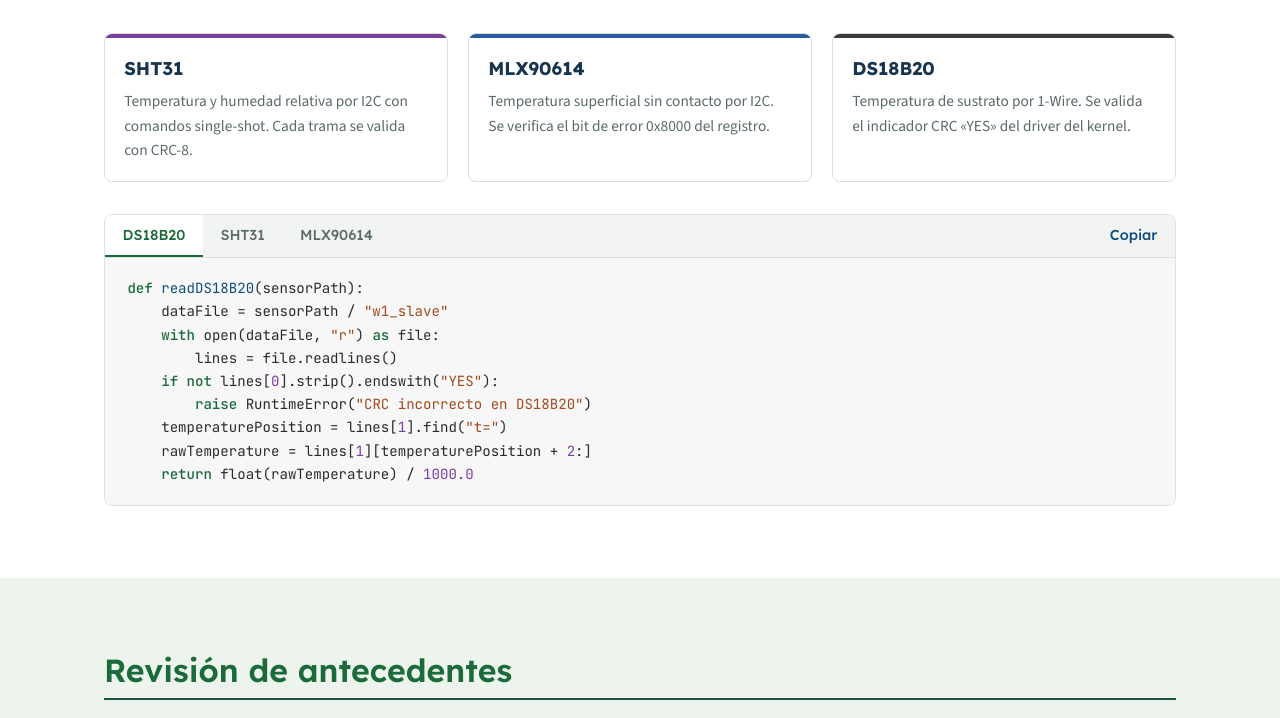
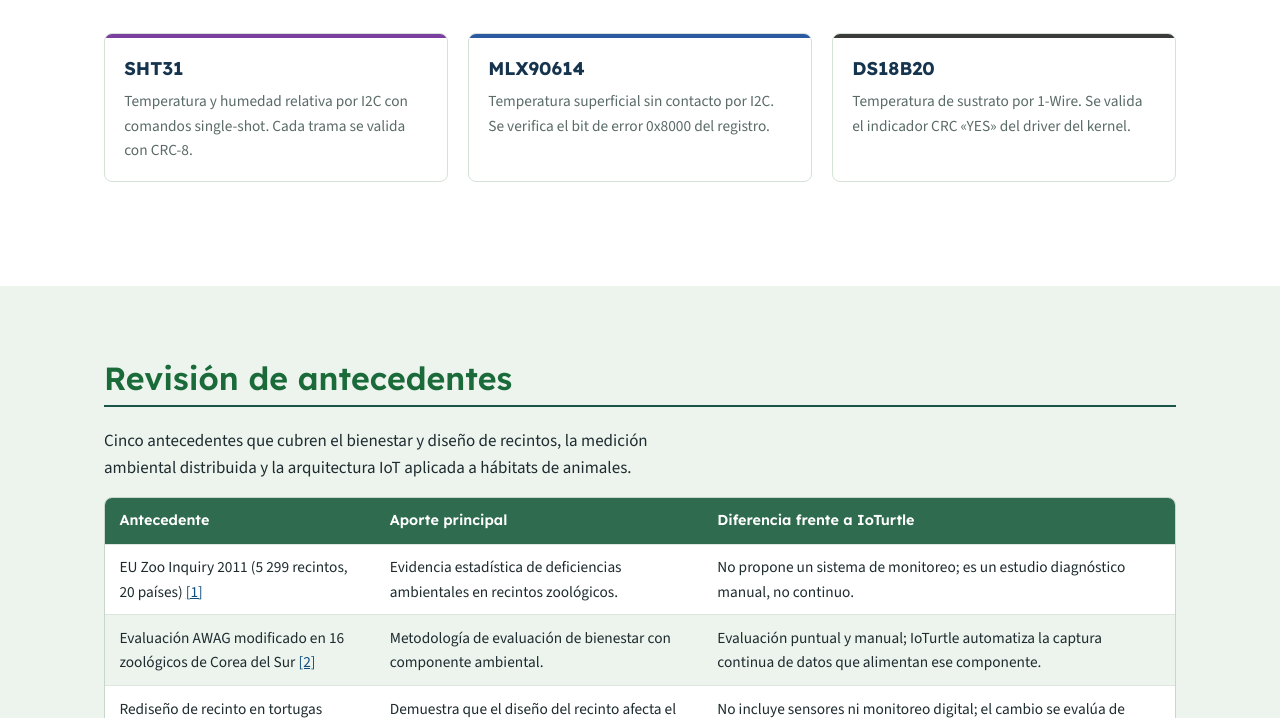
Before and after one commit to Guerre-1606/IoTurtle, a Flask app: page / in a window 1280 px wide. Shown: the part 3600-4318 px from the top of the page. Run offline with Flask 3, Linux system fonts and the light colour scheme.

Commit message:
Correcion Html

```diff
--- a/templates/index.html
+++ b/templates/index.html
@@ -438,34 +438,6 @@
       </article>
     </div>
 
-    <div class="code-tabs">
-      <div class="code-tablist" role="tablist" aria-label="Fragmentos de código">
-        <button role="tab" aria-selected="true" aria-controls="c1" id="ct1">DS18B20</button>
-        <button role="tab" aria-selected="false" aria-controls="c2" id="ct2" tabindex="-1">SHT31</button>
-        <button role="tab" aria-selected="false" aria-controls="c3" id="ct3" tabindex="-1">MLX90614</button>
-        <button class="copy-btn" id="copyBtn" type="button">Copiar</button>
-      </div>
-<pre role="tabpanel" id="c1" aria-labelledby="ct1"><code><span class="k">def</span> <span class="f">readDS18B20</span>(sensorPath):
-    dataFile = sensorPath / <span class="s">"w1_slave"</span>
-    <span class="k">with</span> open(dataFile, <span class="s">"r"</span>) <span class="k">as</span> file:
-        lines = file.readlines()
-    <span class="k">if not</span> lines[<span class="n">0</span>].strip().endswith(<span class="s">"YES"</span>):
-        <span class="k">raise</span> RuntimeError(<span class="s">"CRC incorrecto en DS18B20"</span>)
-    temperaturePosition = lines[<span class="n">1</span>].find(<span class="s">"t="</span>)
-    rawTemperature = lines[<span class="n">1</span>][temperaturePosition + <span class="n">2</span>:]
-    <span class="k">return</span> float(rawTemperature) / <span class="n">1000.0</span></code></pre>
-<pre role="tabpanel" id="c2" aria-labelledby="ct2" hidden><code><span class="k">if</span> calculateSHT3xCrc(data[<span class="n">0</span>:<span class="n">2</span>]) != data[<span class="n">2</span>]:
-    <span class="k">raise</span> RuntimeError(<span class="s">"CRC incorrecto en temperatura SHT3x"</span>)
-rawTemperature = (data[<span class="n">0</span>] &lt;&lt; <span class="n">8</span>) | data[<span class="n">1</span>]
-temperature = <span class="n">-45</span> + (<span class="n">175</span> * rawTemperature / <span class="n">65535</span>)
-humidity = <span class="n">100</span> * rawHumidity / <span class="n">65535</span></code></pre>
-<pre role="tabpanel" id="c3" aria-labelledby="ct3" hidden><code><span class="c"># Lectura por I2C con bus.read_word_data() y verificación del bit de error</span>
-raw = bus.read_word_data(MLX_ADDRESS, OBJECT_TEMP_REGISTER)
-<span class="k">if</span> raw &amp; <span class="n">0x8000</span>:
-    <span class="k">raise</span> RuntimeError(<span class="s">"Bit de error activo en MLX90614"</span>)
-temperature = raw * <span class="n">0.02</span> - <span class="n">273.15</span></code></pre>
-    </div>
-  </div>
 </section>
 
 <!-- ============ ANTECEDENTES ============ -->
```
